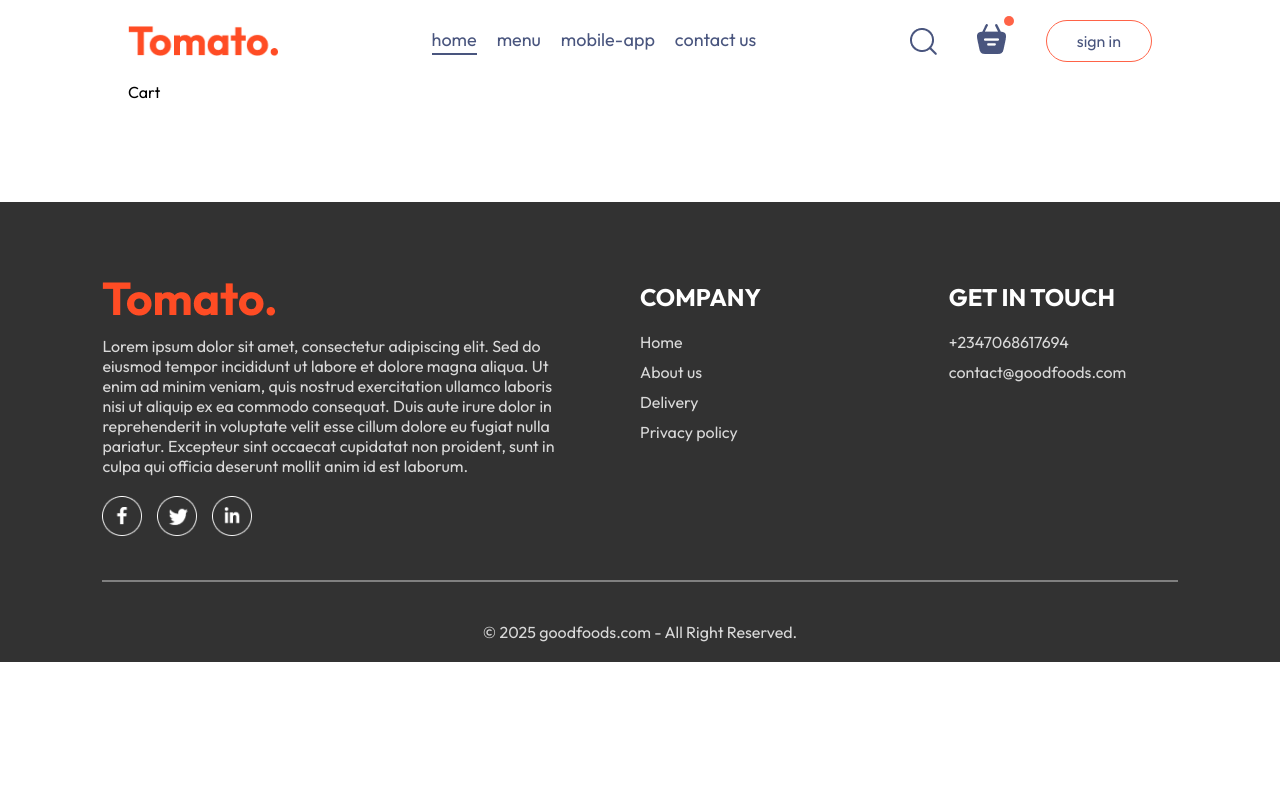
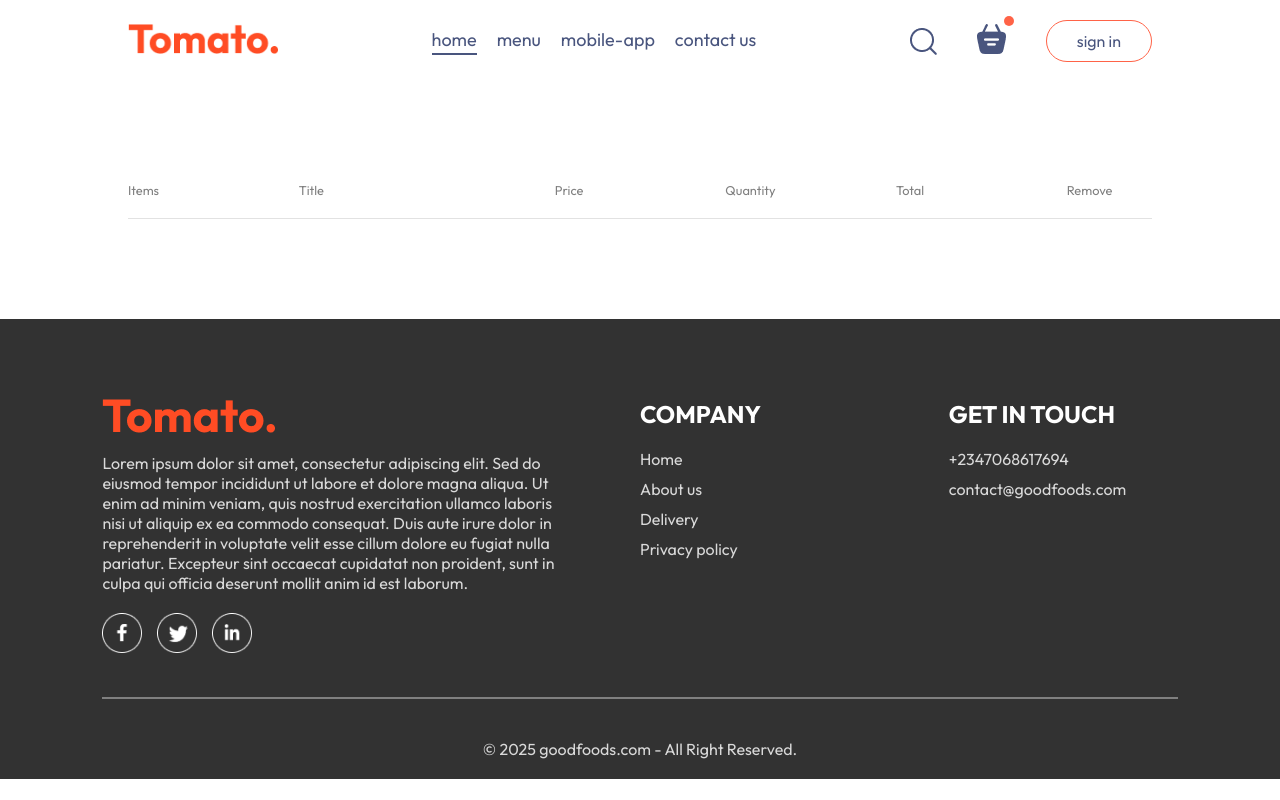
Before and after one commit to UvereAnn/goodfoods, a React (Vite) app in the folder frontend/: page /cart in a window 1280 px wide. Built offline with nearby package versions, Linux system fonts and the light colour scheme.

Commit message:
worked on cart page v1

```diff
--- a/frontend/src/components/Navbar/Navbar.jsx
+++ b/frontend/src/components/Navbar/Navbar.jsx
@@ -8,7 +8,9 @@
 
   return (
     <div className="navbar">
-      <img src={assets.logo} alt="logo" className="logo" />
+      <Link to="/">
+        <img src={assets.logo} alt="logo" className="logo" />
+      </Link>
       <ul className="navbar-menu">
         <Link
           to="/"
@@ -42,7 +44,9 @@
       <div className="navbar-right">
         <img src={assets.search_icon} alt="search icon" />
         <div className="navbar-search-icon">
-          <img src={assets.basket_icon} alt="basket icon" />
+          <Link to="/cart">
+            <img src={assets.basket_icon} alt="basket icon" />
+          </Link>
           <div className="dot"></div>
         </div>
         <button onClick={() => setShowLogin(true)}>sign in</button>
--- a/frontend/src/pages/Cart/Cart.css
+++ b/frontend/src/pages/Cart/Cart.css
@@ -0,0 +1,56 @@
+.cart {
+  margin-top: 100px;
+}
+
+.cart-items-title {
+  display: grid;
+  grid-template-columns: 1fr 1.5fr 1fr 1fr 1fr 0.5fr;
+  align-items: center;
+  color: grey;
+  font-size: max(1vw, 12px);
+}
+
+.cart-items-item {
+  margin: 10px 0px;
+  color: black;
+}
+
+.cart-items-item img {
+  width: 50px;
+}
+
+.cart hr {
+  height: 1px;
+  background-color: #e2e2e2;
+  border: none;
+}
+
+.cart-items-item .reduce {
+  cursor: pointer;
+  margin-right: 6px;
+  padding: 2px;
+  border: 2px solid #e2e2e2;
+  border-radius: 50%;
+  height: 20px;
+  width: 20px;
+  display: inline-flex;
+  justify-content: center;
+  align-items: center;
+}
+
+.cart-items-item .increase {
+  cursor: pointer;
+  margin-left: 6px;
+  padding: 2px;
+  border: 2px solid #e2e2e2;
+  border-radius: 50%;
+  height: 20px;
+  width: 20px;
+  display: inline-flex;
+  justify-content: center;
+  align-items: center;
+}
+
+.cart-items-item .cross {
+  cursor: pointer;
+}
--- a/frontend/src/pages/Cart/Cart.jsx
+++ b/frontend/src/pages/Cart/Cart.jsx
@@ -1,10 +1,60 @@
-import React from 'react'
-import './Cart.css'
+import React, { useContext } from "react";
+import "./Cart.css";
+import { StoreContext } from "../../context/StoreContext";
 
 const Cart = () => {
+  const { cartItems, food_list, removeFromCart, addToCart } =
+    useContext(StoreContext);
+
   return (
-    <div>Cart</div>
-  )
-}
+    <div className="cart">
+      <div className="cart-items">
+        <div className="cart-items-title">
+          <p>Items</p>
+          <p>Title</p>
+          <p>Price</p>
+          <p>Quantity</p>
+          <p>Total</p>
+          <p>Remove</p>
+        </div>
+        <br />
+        <hr />
+        {food_list.map((item, index) => {
+          if (cartItems[item._id] > 0) {
+            return (
+              <div>
+                <div className="cart-items-title cart-items-item">
+                  <img src={item.image} alt="selected item" />
+                  <p>{item.name}</p>
+                  <p>₦{item.price}</p>
+                  <p>
+                    <span
+                      onClick={() => removeFromCart(item._id)}
+                      className="reduce"
+                    >
+                      -
+                    </span>
+                    {cartItems[item._id]}
+                    <span
+                      onClick={() => addToCart(item._id)}
+                      className="increase"
+                    >
+                      +
+                    </span>
+                  </p>
+                  <p>₦{item.price * cartItems[item._id]}</p>
+                  <p onClick={() => removeFromCart(item._id)} className="cross">
+                    x
+                  </p>
+                </div>
+                <hr />
+              </div>
+            );
+          }
+        })}
+      </div>
+    </div>
+  );
+};
 
-export default Cart
+export default Cart;
```
